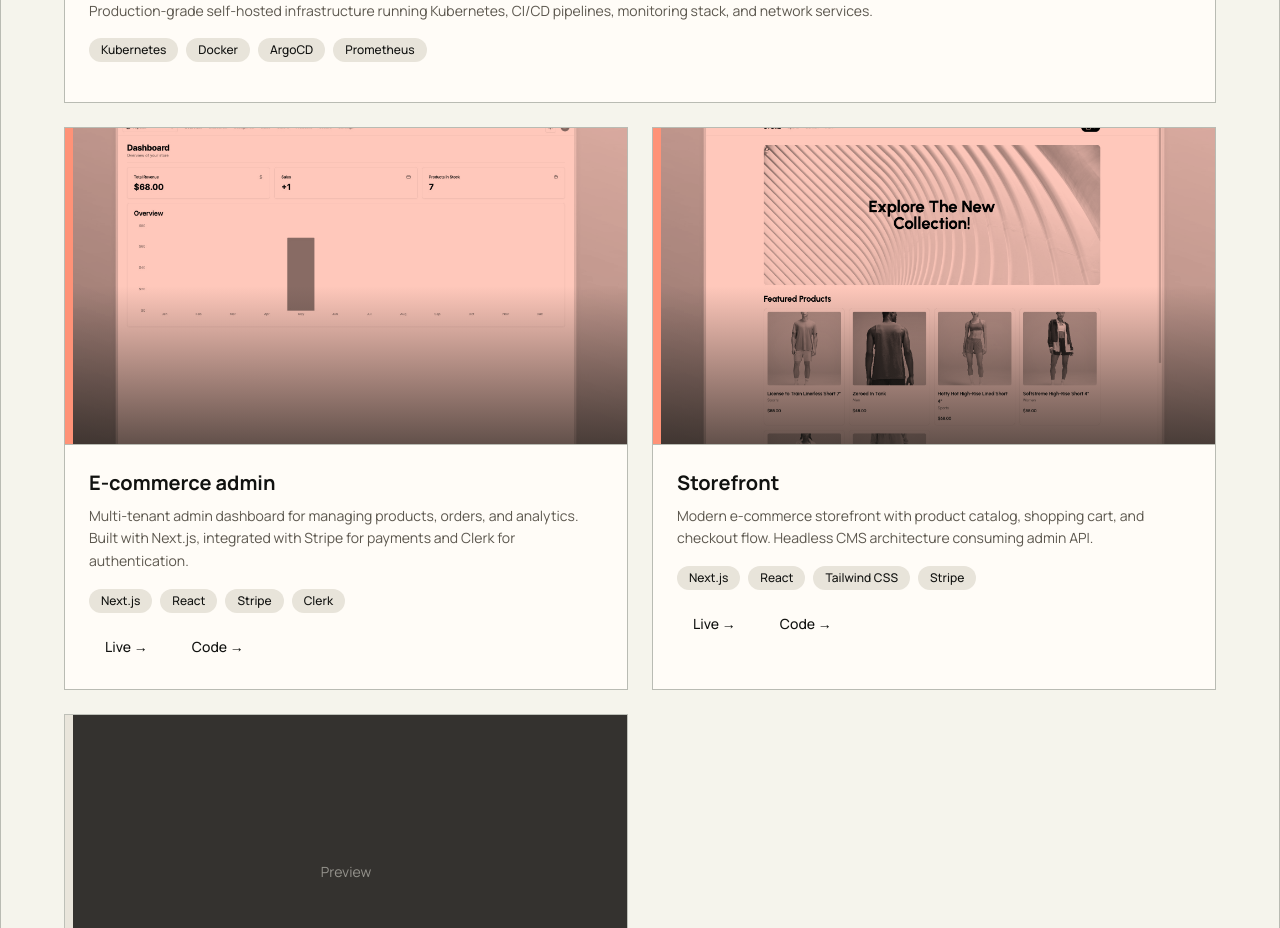
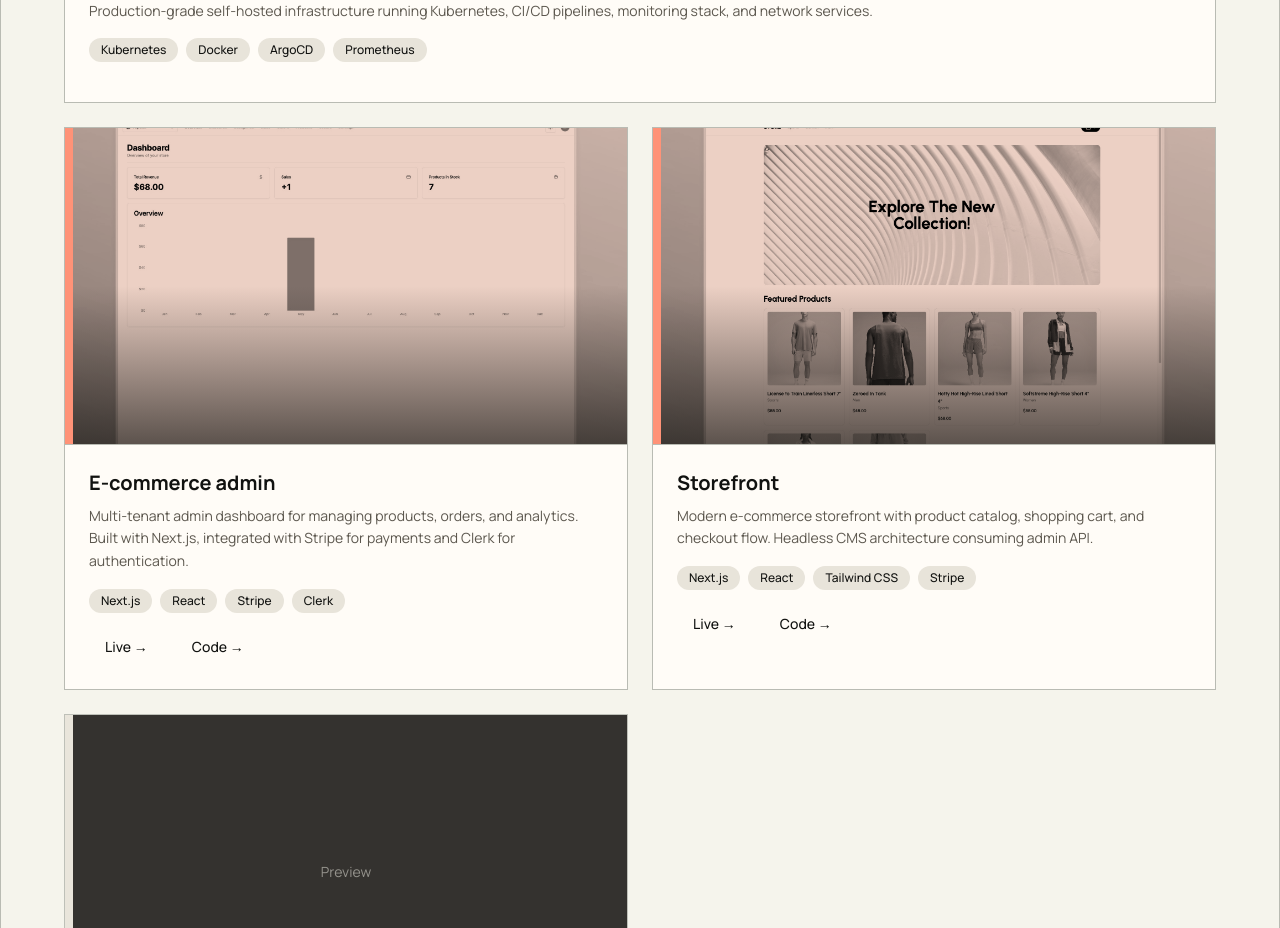
Before and after one commit to rameskum/portfolio, a Next.js app: page / in a window 1280 px wide. Shown: the part 4280-5208 px from the top of the page. Built offline with nearby package versions, Linux system fonts and the light colour scheme; no server answers.

Commit message:
Update project overlay color for improved visibility on hover

```diff
--- a/components/projects.tsx
+++ b/components/projects.tsx
@@ -33,7 +33,7 @@ export function Projects() {
                         fill
                         className="object-cover grayscale transition-[filter] duration-500 group-hover:grayscale-0"
                       />
-                      <div className="absolute inset-0 bg-accent mix-blend-multiply opacity-50 pointer-events-none transition-opacity duration-500 group-hover:opacity-0" />
+                      <div className="absolute inset-0 bg-[#daa189] mix-blend-multiply opacity-50 pointer-events-none transition-opacity duration-500 group-hover:opacity-0" />
                       <div className="absolute inset-0 bg-gradient-to-t from-[#201e1b]/70 via-transparent to-transparent pointer-events-none transition-opacity duration-500 group-hover:opacity-0" />
                     </>
                   )}
```
